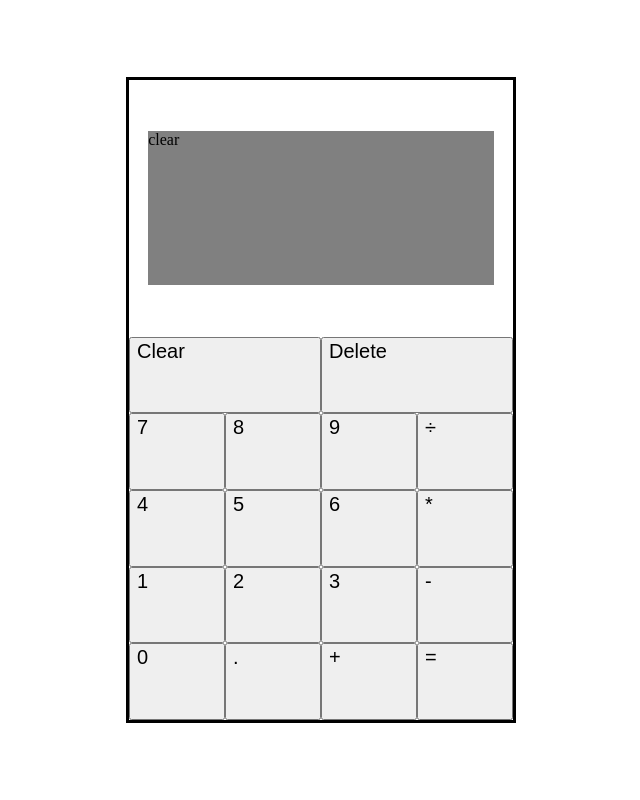
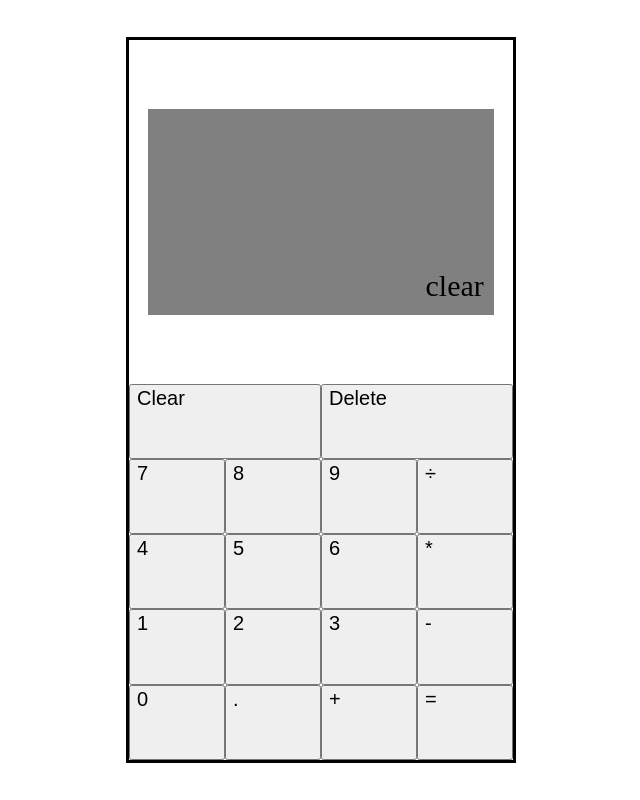
Before and after one commit to deadbug404/odin-project-calculator, a plain HTML site: page index.html in a window 1280 px wide. Both pictures are taken after a click on the button "Clear". Shown: the whole page, without its empty margins (319-959 px from the left). Drawn offline with Linux system fonts and the light colour scheme.

Commit message:
add the ability to properly display the number

```diff
--- a/index.html
+++ b/index.html
@@ -10,7 +10,10 @@
 <body>
     <div class="container">
         <div class="screen">
-                <div class="values"></div>
+                <div class="values">
+                    <div class="total-value"></div>
+                    <div class="display-value">0</div>
+                </div>
         </div>
         <div class="buttons">
             <div class="misc">
--- a/script.js
+++ b/script.js
@@ -1,5 +1,6 @@
+//getting all the dom elements
 let buttons = document.querySelectorAll('button');
-let screen = document.querySelector('.screen').firstElementChild;
+let screen = document.querySelector('.display-value');
 buttons.forEach(button => {
     button.addEventListener('click',display);
 });
@@ -36,5 +37,15 @@ function operate(operator,num1,num2){
 
 function display(e){
     let value = e.target.id;
-    screen.textContent += value;
+    let total = parseInt(screen.textContent);
+    if(screen.textContent.length < 23){
+        if(total == 0){
+            screen.textContent = value;
+        }else{
+            screen.textContent += value;
+        }
+    }else{
+        alert('Maximum limit reached');
+    }
+
 }
--- a/style.css
+++ b/style.css
@@ -7,7 +7,7 @@ body{
 }
 .container{
     width: 30vw;
-    height: 80vh;
+    height: 90vh;
     border: 3px solid black;
     display: flex;
     flex-direction: column;
@@ -23,8 +23,19 @@ body{
 .container .screen .values{
     height: 60%;
     width: 90%;
+    font-size: 30px;
     word-wrap: break-word;
     background-color: gray;
+    display: flex;
+    flex-direction: column;
+    justify-content: space-between;
+}
+
+.container .screen .values .display-value, .container .screen .values .total-value{
+    margin: 10px;
+    display: flex;
+    justify-content: end;
+    height: 36px;
 }
 
 .container .buttons{
```
